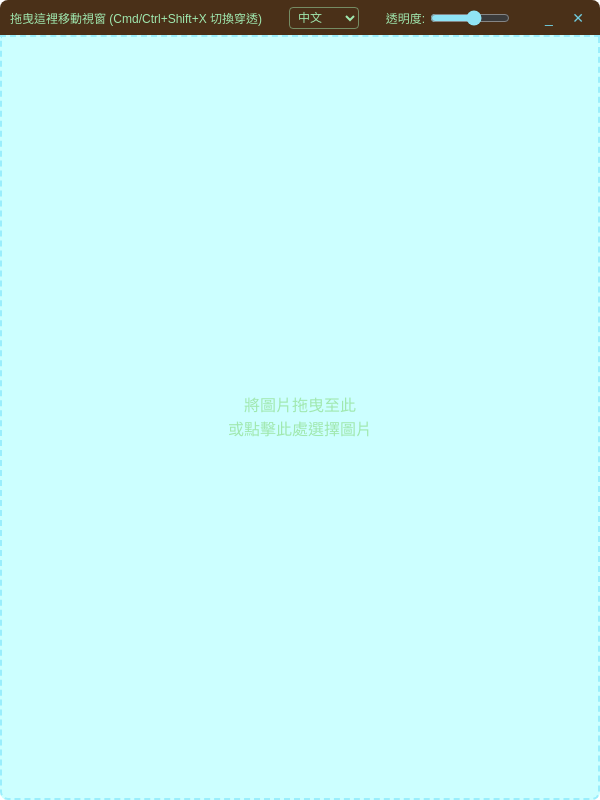
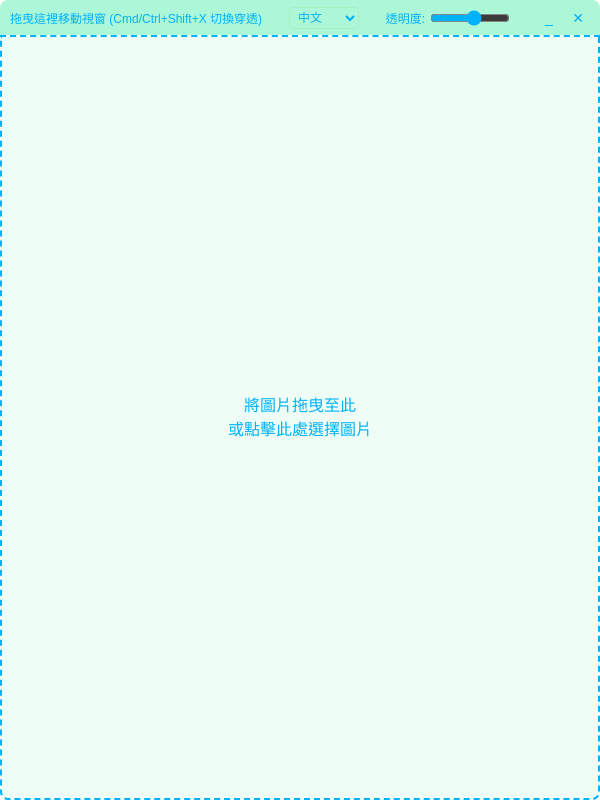
Before and after one commit to anshaer/Photo-editing-aid, an Electron app: page index.html in a window 600 px wide. Drawn offline with Linux system fonts and the light colour scheme; no server answers.

Commit message:
Update style.css

```diff
--- a/style.css
+++ b/style.css
@@ -16,8 +16,8 @@ body, html {
 .drag-bar {
   -webkit-app-region: drag;
   height: 35px;
-  background-color: #4A3018;
-  color: #A0E8AF;
+  background-color: #abf7d7;
+  color: #00b1fc;
   display: flex;
   justify-content: space-between;
   align-items: center;
@@ -36,7 +36,7 @@ body.click-through .drag-bar {
 #lang-select {
   -webkit-app-region: no-drag;
   background-color: transparent;
-  color: #A0E8AF;
+  color: #00b1fc;
   border: 1px solid rgba(160, 232, 175, 0.5);
   border-radius: 4px;
   font-size: 12px;
@@ -46,8 +46,8 @@ body.click-through .drag-bar {
 }
 
 #lang-select option {
-  background-color: #d4ffd8;
-  color: #85e3ed;
+  background-color: #00b1fc;
+  color: #00b1fc;
 }
 
 .slider-container {
@@ -60,7 +60,7 @@ body.click-through .drag-bar {
 input[type="range"] {
   cursor: pointer;
   width: 80px;
-  accent-color: #90e4f5;
+  accent-color: #00b1fc;
 }
 
 .window-controls {
@@ -72,7 +72,7 @@ input[type="range"] {
 .window-controls button {
   background: transparent;
   border: none;
-  color: #71ccde;
+  color: #00b1fc;
   cursor: pointer;
   font-size: 14px;
   width: 24px;
@@ -85,7 +85,7 @@ input[type="range"] {
 }
 
 .window-controls button:hover {
-  background-color: rgba(160, 232, 175, 0.2);
+  background-color: rgba(171, 247, 215, 0.2);
 }
 
 #close-btn:hover {
@@ -96,8 +96,8 @@ input[type="range"] {
 .image-container {
   width: 100%;
   height: calc(100% - 35px);
-  background-color: rgba(0, 255, 255, 0.2);
-  border: 2px dashed #9aeefc;
+  background-color: rgba(171, 247, 215, 0.2);
+  border: 2px dashed #00b1fc;
   display: flex;
   justify-content: center;
   align-items: center;
@@ -114,7 +114,7 @@ body.click-through .image-container {
 }
 
 #drop-text {
-  color: #A0E8AF;
+  color: #00b1fc;
   pointer-events: none;
   text-align: center;
   line-height: 1.5;
```
